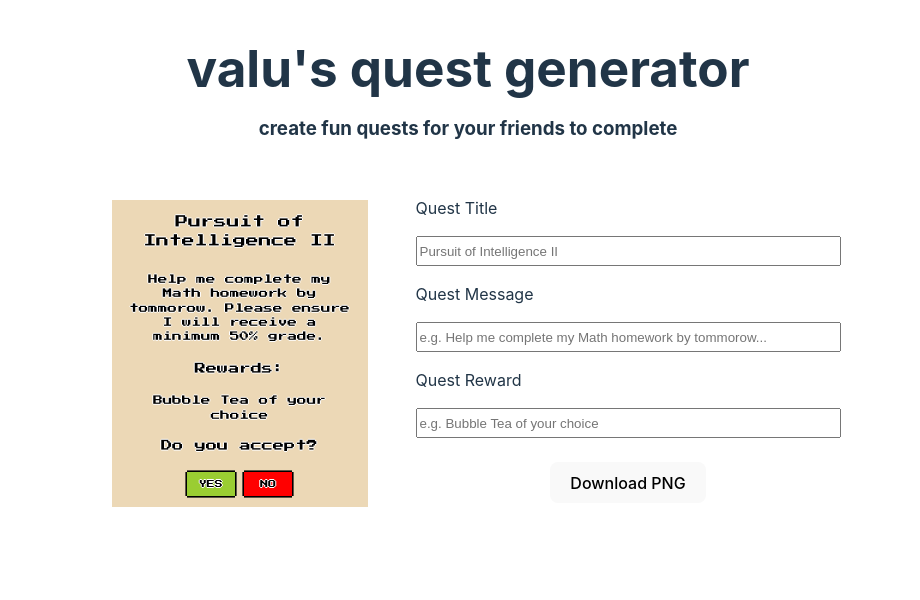
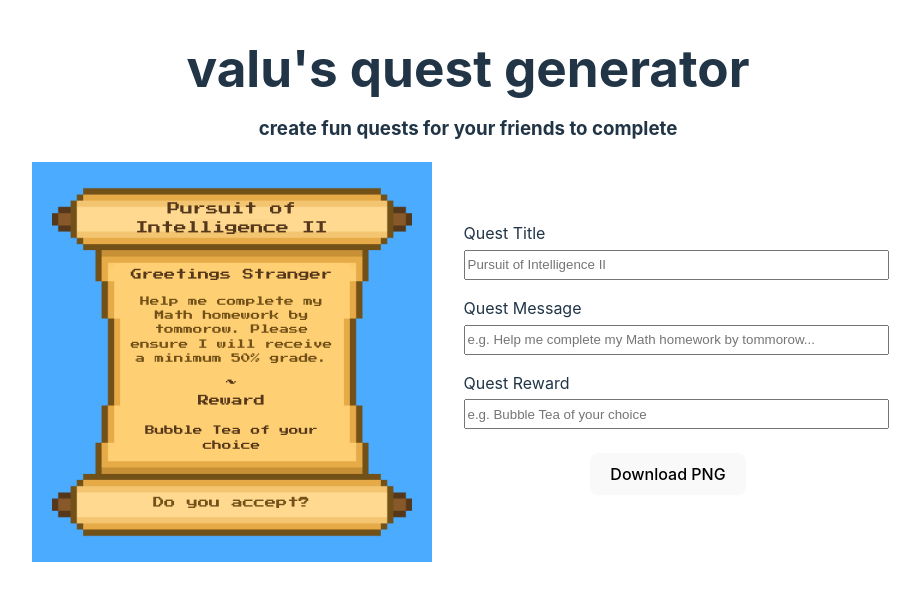
Before and after one commit to valudollar/quest-maker, a React (Vite) app: page / in a window 1280 px wide. Shown: the top 600 px of the page, without its empty margins (172-1092 px from the left). Built offline with nearby package versions, Linux system fonts and the light colour scheme.

Commit message:
basic scroll styl

```diff
--- a/src/App.css
+++ b/src/App.css
@@ -13,7 +13,7 @@
   align-items: center;
   color: black;
   font-size: 0.5rem;
-  height: 15%;
+  height: 20%;
 }
 .yes {
   display: flex;
@@ -24,17 +24,20 @@
   width: 3rem;
   height: 1.5rem;
   margin: 0.3rem;
-
   box-shadow: 0.1rem 0 0 black, 0 0.1rem 0 black, -0.1rem 0 0 black,
     0 -0.1rem 0 black;
 }
 .question {
   font-size: 0.7rem;
-  height: 10%;
+  height: 20%;
+  margin-top: 0.2rem;
   display: flex;
   flex-direction: row;
   justify-content: center;
   align-items: center;
+  text-shadow: none;
+  color: #725119;
+  /* text-shadow: 1px 0 0 white, 0 1px 0 white, -1px 0 0 white, 0 -1px 0 white; */
 }
 .no {
   display: flex;
@@ -53,6 +56,7 @@
   flex-direction: row;
   align-items: center;
   justify-content: center;
+  flex-wrap: wrap;
 }
 .questtitle {
   font-size: 0.8rem;
@@ -60,20 +64,49 @@
   display: flex;
   align-items: center;
   justify-content: center;
+  color: #55381b;
+  /* color: white; */
+  margin-left: 3rem;
+  margin-right: 3rem;
+  /* text-shadow: none; */
 }
 .rewardtitle {
   font-size: 0.7rem;
   display: flex;
   align-items: center;
   justify-content: center;
-  height: 10%;
+
+  height: 5%;
+  color: #55381b;
+  /* text-shadow: 1px 0 0 white, 0 1px 0 white, -1px 0 0 white, 0 -1px 0 white; */
+
+  /* text-shadow: 1px 0 0 black, 0 1px 0 black, -1px 0 0 black, 0 -1px 0 black; */
+}
+
+.name {
+  font-size: 0.7rem;
+  margin-top: 0.8rem;
+  display: flex;
+  align-items: center;
+  justify-content: center;
+
+  height: 5%;
+  color: #55381b;
+  /* text-shadow: 1px 0 0 white, 0 1px 0 white, -1px 0 0 white, 0 -1px 0 white; */
+
+  /* text-shadow: 1px 0 0 black, 0 1px 0 black, -1px 0 0 black, 0 -1px 0 black; */
 }
 .questmessage {
   font-size: 0.6rem;
   display: flex;
   align-items: center;
   justify-content: center;
-  height: 30%;
+  height: 25%;
+  margin-left: 4.5rem;
+  flex-wrap: wrap;
+  margin-right: 4.5rem;
+  color: #725119;
+  /* text-shadow: 1px 0 0 white, 0 1px 0 white, -1px 0 0 white, 0 -1px 0 white; */
 }
 .reward {
   font-size: 0.6rem;
@@ -81,6 +114,20 @@
   align-items: center;
   justify-content: center;
   height: 15%;
+  margin-left: 4.5rem;
+  color: #55381b;
+  margin-right: 4.5rem;
+  /* text-shadow: 1px 0 0 white, 0 1px 0 white, -1px 0 0 white, 0 -1px 0 white; */
+}
+.wave {
+  font-size: 0.7rem;
+  display: flex;
+  align-items: center;
+  justify-content: center;
+  height: 5%;
+  color: #55381b;
+
+  text-shadow: none;
 }
 
 .text {
@@ -97,19 +144,21 @@
   align-items: center;
 }
 .Quest {
-  background-color: rgb(236, 216, 182);
-  width: 80%;
-  height: 80%;
+  /* background-color: rgb(236, 216, 182); */
+  width: 90%;
+  height: 90%;
   display: flex;
   flex-direction: column;
   flex-wrap: wrap;
-
+  background-image: url("./assets/scroll1.png");
+  background-repeat: no-repeat;
+  background-size: contain;
   font-family: "Press Start 2P", cursive;
 }
 .imageContainer {
-  background-color: rgb(255, 255, 255);
-  width: 20rem;
-  height: 24rem;
+  background-color: rgb(75, 171, 255);
+  width: 25rem;
+  height: 25rem;
   display: flex;
   justify-content: center;
   align-items: center;
@@ -120,11 +169,14 @@
   display: flex;
   text-align: start;
   flex-direction: column;
+  margin: 1rem;
   /* align-items: center;
   justify-content: center; */
 }
 
 .messageBox {
-  margin: 1rem;
+  margin-bottom: 1rem;
+  margin-left: 1rem;
+  margin-top: 0.3rem;
   height: 1.5rem;
 }
--- a/src/App.jsx
+++ b/src/App.jsx
@@ -1,7 +1,8 @@
 import { useState, useRef } from "react";
-import reactLogo from "./assets/react.svg";
-import viteLogo from "/vite.svg";
+// import reactLogo from "./assets/react.svg";
+// import viteLogo from "/vite.svg";
 import html2canvas from "html2canvas";
+import scroll1 from "./assets/scroll1.png";
 import "./App.css";
 
 function App() {
@@ -60,19 +61,22 @@ function App() {
           <div className="imageContainer" ref={printRef}>
             <div className="Quest">
               <p className="questtitle">{title}</p>
+              <p className="name">Greetings Stranger</p>
               <p className="questmessage">{message}</p>
-              <p className="rewardtitle">Rewards:</p>
+              <p className="wave">~</p>
+              <p className="rewardtitle">Reward</p>
               <p className="reward">{reward}</p>
               <p className="question"> Do you accept?</p>
-              <div className="accept">
+              {/* <div className="accept">
                 <div className="yes">
                   <p>YES</p>
                 </div>
                 <div className="no">
                   <p>NO</p>
                 </div>
-              </div>
+              </div> */}
             </div>
+            {/* </div> */}
           </div>
         </div>
         <form className="inputContainer">
@@ -93,7 +97,7 @@ function App() {
             className="messageBox"
             size="50"
             onChange={changeMessage}
-            maxLength="90"
+            maxLength="11d0"
             placeholder="e.g. Help me complete my Math homework by tommorow..."
             type="text"
             id="message"
@@ -104,7 +108,7 @@ function App() {
           <input
             className="messageBox"
             size="50"
-            maxLength="60"
+            maxLength="54"
             onChange={changeReward}
             placeholder="e.g. Bubble Tea of your choice"
             type="text"
--- a/src/index.css
+++ b/src/index.css
@@ -41,7 +41,7 @@ h2 {
   margin: 0.5rem;
 }
 p {
-  text-shadow: 1px 0 0 white, 0 1px 0 white, -1px 0 0 white, 0 -1px 0 white;
+  /* text-shadow: 1px 0 0 white, 0 1px 0 white, -1px 0 0 white, 0 -1px 0 white; */
   color: black;
   /* text-shadow: 1px 0 0 black, 0 1px 0 black, -1px 0 0 black, 0 -1px 0 black;
   color: white; */
```
Also changed, not shown: src/assets/scroll1.png (added).
